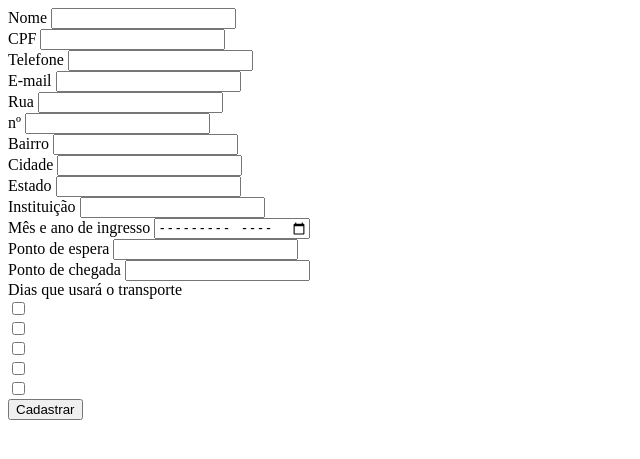
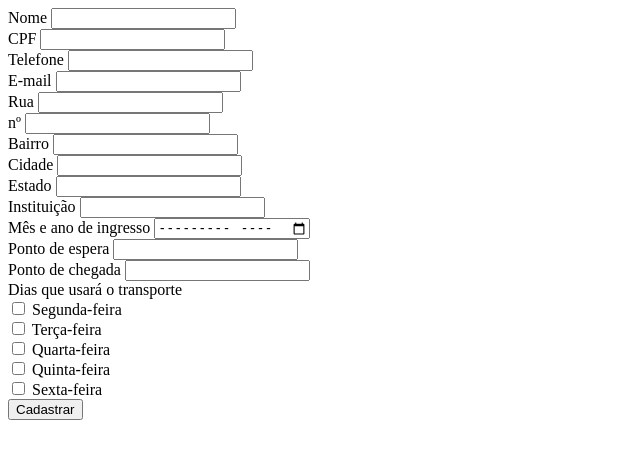
Before and after one commit to leticiamossi/bussfeed, a PHP site: page /views/Cadastro/passenger.php in a window 1280 px wide. Shown: the top 459 px of the page, without its empty margins (0-640 px from the left). Run offline with PHP 8.4, Linux system fonts and the light colour scheme.

Commit message:
HTML do cadastro de passageiro

```diff
--- a/Application/views/Cadastro/passenger.php
+++ b/Application/views/Cadastro/passenger.php
@@ -74,11 +74,31 @@
 
         <div>
             <label for="ptn-chegada">Dias que usará o transporte</label>
-            <div><input type="checkbox"><label for=""></label></input></div>
-            <div><input type="checkbox"><label for=""></label></input></div>
-            <div><input type="checkbox"><label for=""></label></input></div>
-            <div><input type="checkbox"><label for=""></label></input></div>
-            <div><input type="checkbox"><label for=""></label></input></div>
+            <div>
+                <input type="checkbox" name="dias-semana" id="segunda">
+                <label for="segunda">Segunda-feira</label>
+            </input>
+        </div>
+            <div>
+                <input type="checkbox" name="dias-semana" id="terca">
+                <label for="terca">Terça-feira</label>
+            </input>
+        </div>
+            <div>
+                <input type="checkbox" name="dias-semana" id="quarta">
+                <label for="quarta">Quarta-feira</label>
+            </input>
+        </div>
+            <div>
+                <input type="checkbox" name="dias-semana" id="quinta">
+                <label for="quinta">Quinta-feira</label>
+            </input>
+        </div>
+            <div>
+                <input type="checkbox" name="dias-semana" id="sexta">
+                <label for="sexta">Sexta-feira</label>
+            </input>
+        </div>
         </div>
 
         <input type="submit" value="Cadastrar">
```
